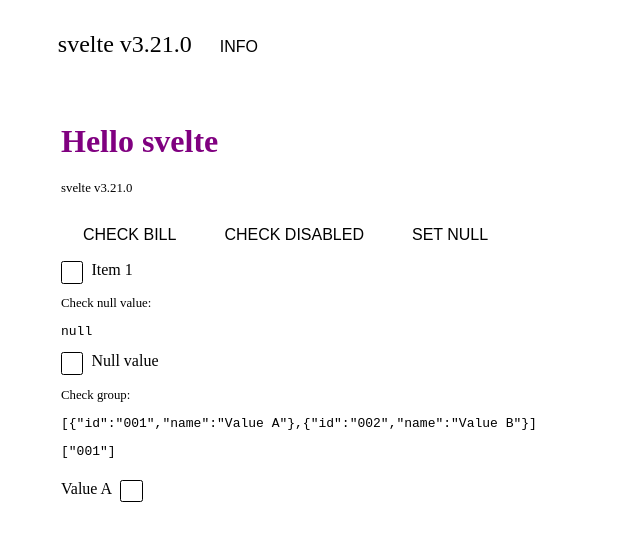
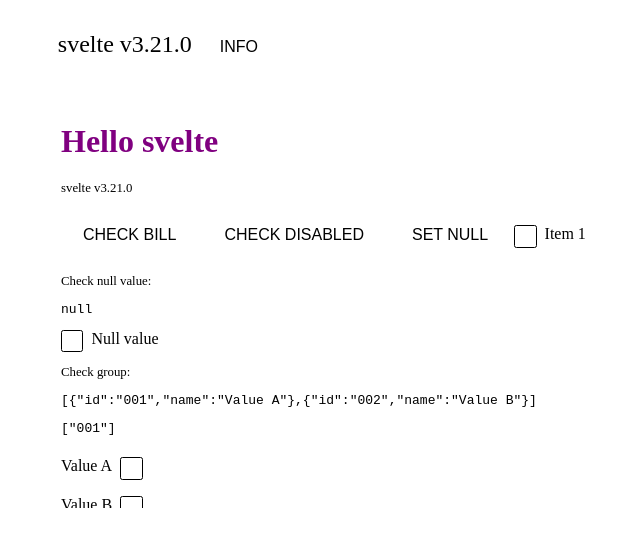
Before and after one commit to nikolay-ermolenko/svelte, a Svelte app: page / in a window 1280 px wide. Shown: the top 546 px of the page, without its empty margins (295-935 px from the left). Built offline with nearby package versions, Linux system fonts and the light colour scheme; the HTML template or start-up script is replaced by a standard one.

Commit message:
fix checkbox

```diff
--- a/src/components/Checkbox.svelte
+++ b/src/components/Checkbox.svelte
@@ -11,7 +11,7 @@
   export let text = '';
 	export let group = null;
 	export let value = null;
-  export let checked;
+  export let checked = null;
 
   $: updateChekbox(group);
   $: updateGroup(checked);
@@ -93,6 +93,9 @@
 
 
 <style>
+.sv-checkbox {
+  display: inline-block;
+}
 .sv-checkbox:not(.disabled) {
   cursor: pointer;
 }
@@ -202,4 +205,7 @@
 .disabled .sv-checkbox-background {
   background-color: #eee;
 }
+.disabled .sv-checkbox-label {
+  color: #999;
+}
 </style>
```
